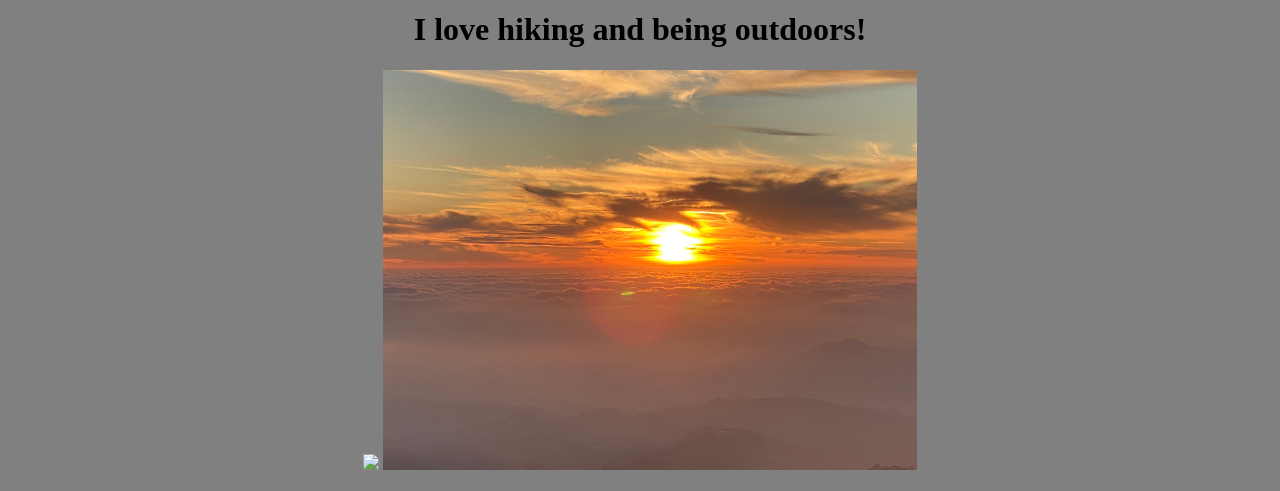
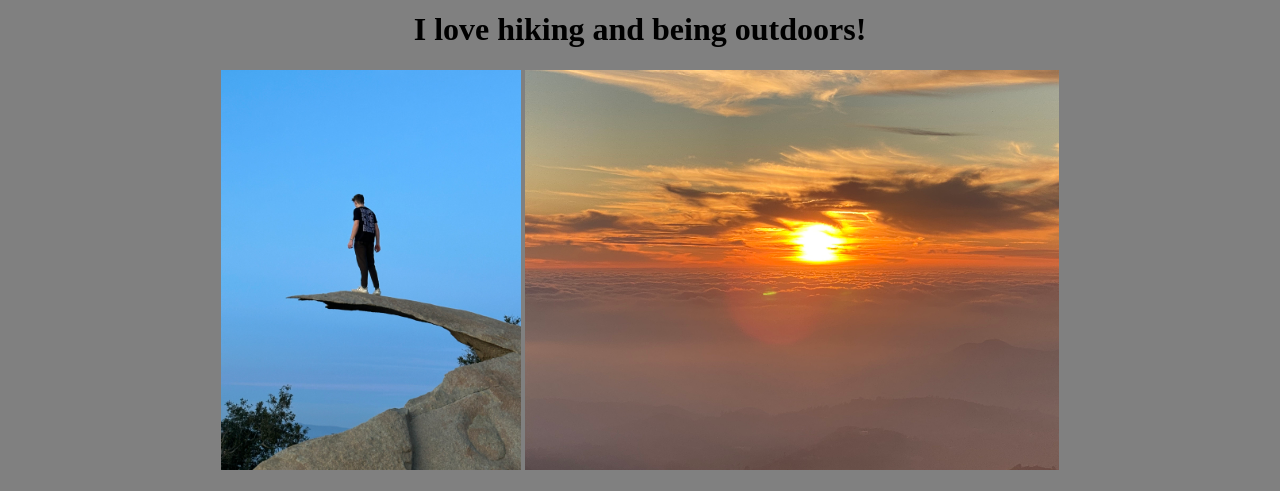
Before and after one commit to LLogan28/csp2024, a plain HTML site: page index.html in a window 1280 px wide. Shown: the part 134-625 px from the top of the page. Drawn offline with Linux system fonts and the light colour scheme; files whose address does not match are found by name.

Commit message:
Update index.html

```diff
--- a/index.html
+++ b/index.html
@@ -13,7 +13,7 @@
 
 <br>
 <h1>I love hiking and being outdoors!</h1>
-<img src="file:///H:/Chrome%20Downloads/IMG_0369_(1).jpg" height="400" >
+<img src="https://github.com/LLogan28/csp2024/blob/main/IMG_0369_(1).jpg?raw=true" height="400" >
 <img src="file:///H:/Chrome%20Downloads/IMG_8277.jpg" height="400">
 <br>
  <h2>I like to play water polo</h2>
```
